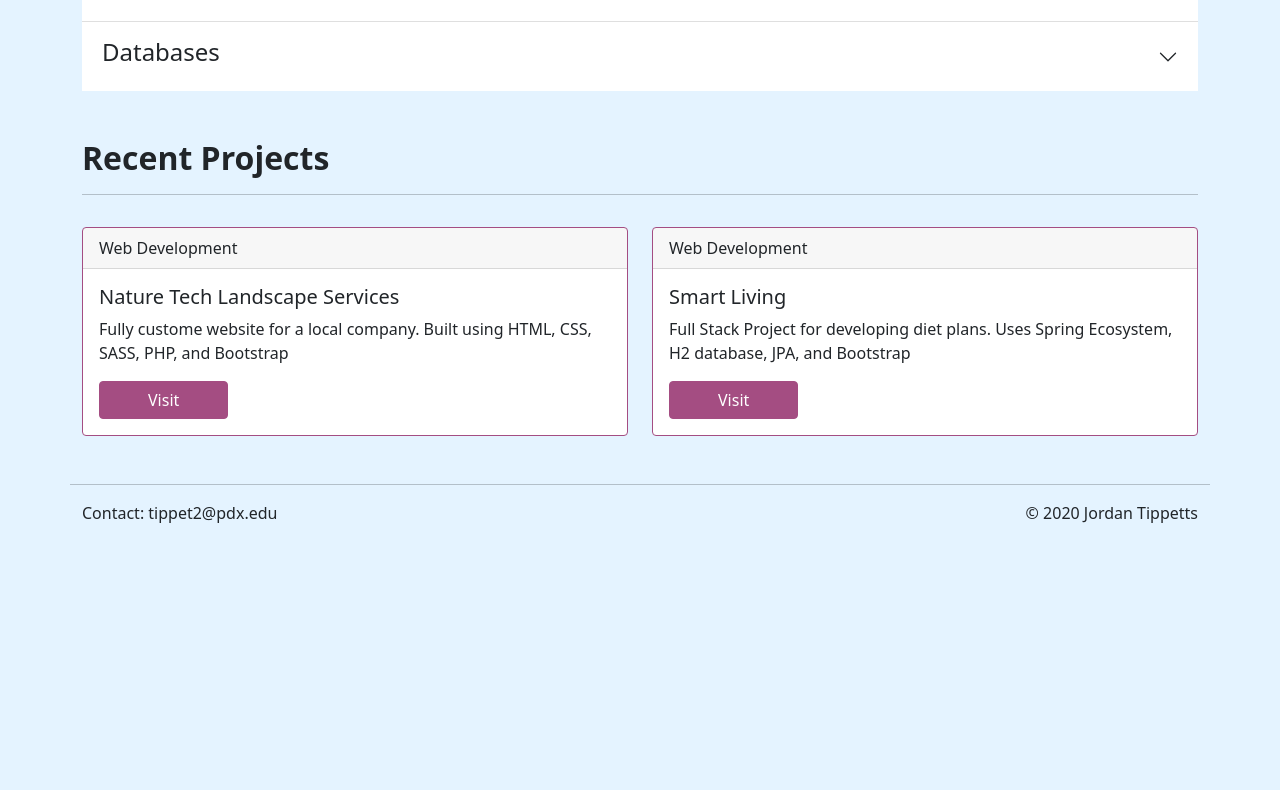
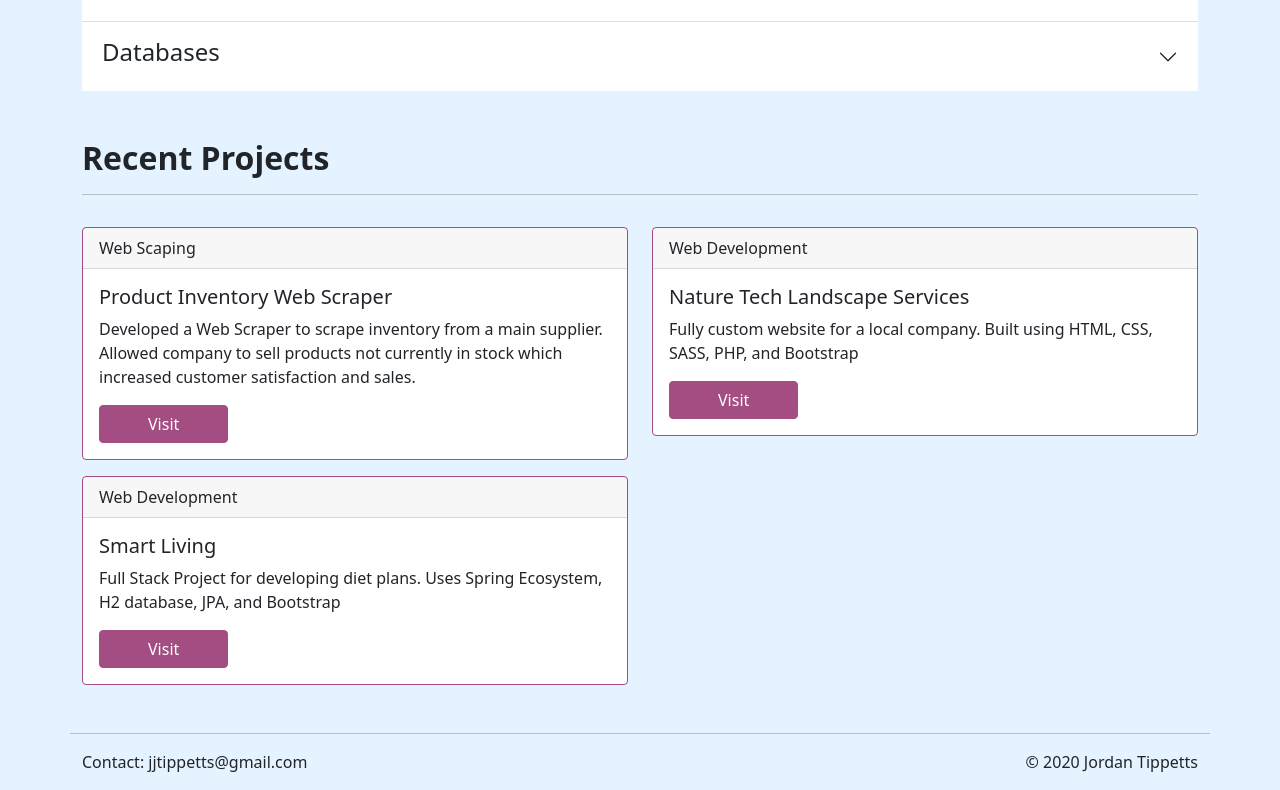
Before and after one commit to jjtippetts/jordan_tippetts_portfolio, a Vue app: page / in a window 1280 px wide. Shown: the part 1317-2107 px from the top of the page. Before the commit the page ends 1858 px from the top, so only its background shows below. Built offline with nearby package versions, Linux system fonts and the light colour scheme.

Commit message:
Updated resume

```diff
--- a/src/views/Home.vue
+++ b/src/views/Home.vue
@@ -52,7 +52,7 @@
       div.row
         hr
         div.col.d-flex.justify-content-between
-          p Contact: tippet2@pdx.edu
+          p Contact: jjtippetts@gmail.com
           p © 2020 Jordan Tippetts
 
     div#contactModal.modal.fade(tabindex="-1")
@@ -182,9 +182,14 @@ export default {
       ],
       recentProjects: [
         {
+          header: "Web Scaping",
+          title: "Product Inventory Web Scraper",
+          description: "Developed a Web Scraper to scrape inventory from a main supplier. Allowed company to sell products not currently in stock which increased customer satisfaction and sales."
+        },
+        {
           header: "Web Development",
           title: "Nature Tech Landscape Services",
-          description: "Fully custome website for a local company. Built using HTML, CSS, SASS, PHP, and Bootstrap",
+          description: "Fully custom website for a local company. Built using HTML, CSS, SASS, PHP, and Bootstrap",
           url: "http://naturetechlandscapeservices.com/"
         },
         {
```
Also changed, not shown: 2 other files (tests, documents, lock files or other folders).
